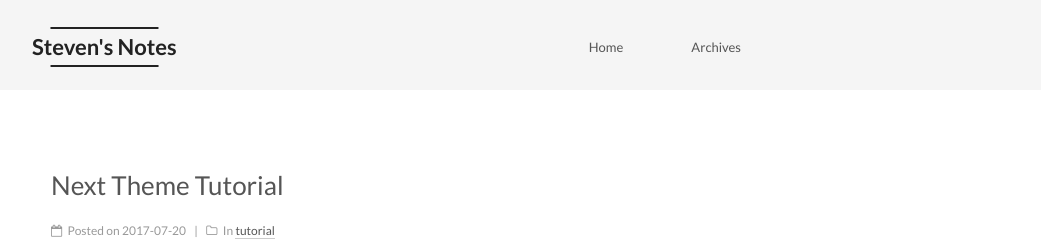
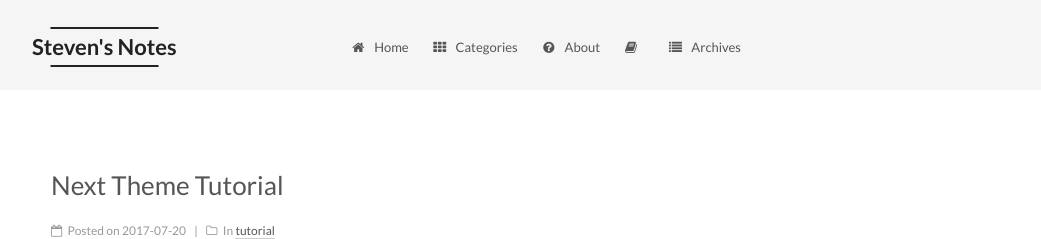
Before and after one commit to sd-zhang/sd-zhang.github.io, a Jekyll site: the page built from index.html, in a window 1280 px wide. Shown: the top 239 px of the page, without its empty margins (239-1280 px from the left). Built offline with Jekyll 4.4.1, drawn with Linux system fonts in a browser that asks for light colours; emoji names are drawn with the system emoji font; the list of posts is cut into pages by our own code.

Commit message:
try again

```diff
--- a/_config.yml
+++ b/_config.yml
@@ -118,8 +118,8 @@
 # When running the site in a subdirectory (e.g. domain.tld/blog), remove the leading slash (/archives -> archives)
 menu:
   home: /
-  #categories: /categories/
-  cv: /cv/
+  categories: /categories/
+  about: /cv/
   papers: /papers/
   archives: /archives/
 
@@ -134,7 +134,7 @@
 #   Key is the name of menu item and value is the name of FontAwesome icon. Key is case-senstive.
 #   When an question mask icon presenting up means that the item has no mapping icon.
 menu_icons:
-  enable: false
+  enable: true
   #KeyMapsToMenuItemKey: NameOfTheIconFromFontAwesome
   home: home
   cv: user
```
